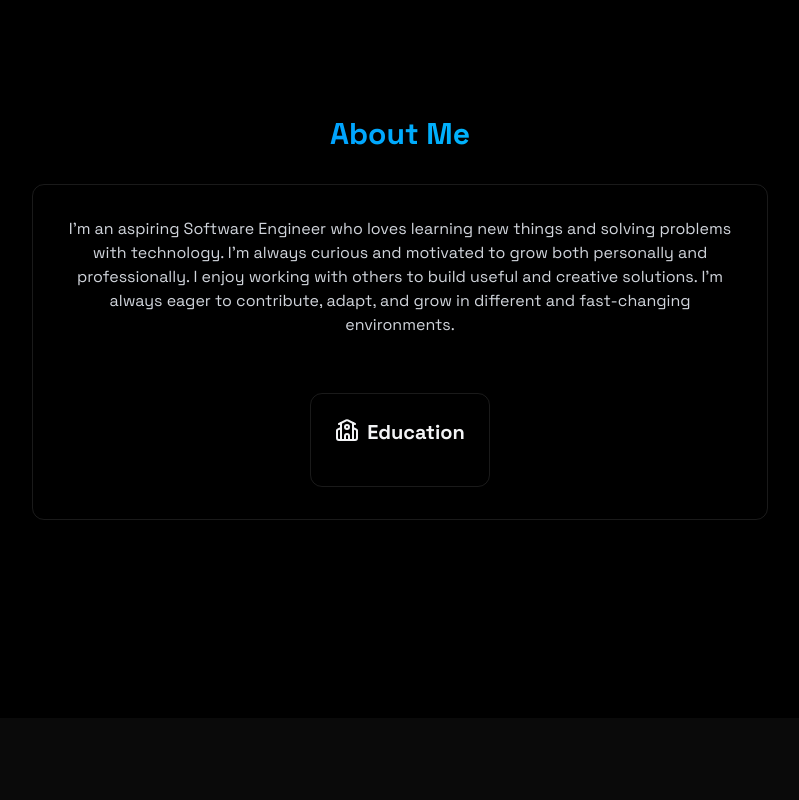
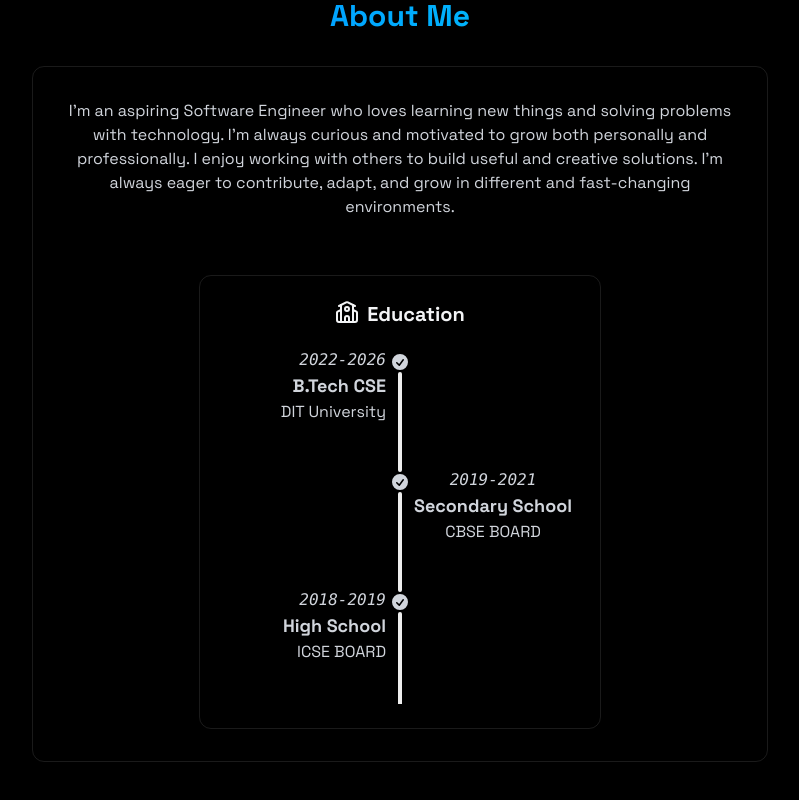
Before and after one commit to killlercram/Main_Portfolio, a React (Vite) app: page / in a window 1280 px wide. Shown: the part 882-1682 px from the top of the page, without its empty margins (240-1039 px from the left). Before the commit the page ends 1600 px from the top, so only its background shows below. Built offline with nearby package versions, Linux system fonts and the light colour scheme.

Commit message:
Added the Education in About me

```diff
--- a/package.json
+++ b/package.json
@@ -22,6 +22,7 @@
     "@types/react": "^19.0.10",
     "@types/react-dom": "^19.0.4",
     "@vitejs/plugin-react": "^4.3.4",
+    "daisyui": "^5.0.28",
     "eslint": "^9.22.0",
     "eslint-plugin-react-hooks": "^5.2.0",
     "eslint-plugin-react-refresh": "^0.4.19",
--- a/src/App.css
+++ b/src/App.css
@@ -0,0 +1 @@
+@plugin "daisyui";
--- a/src/components/sections/About.jsx
+++ b/src/components/sections/About.jsx
@@ -1,21 +1,7 @@
 import { School } from "lucide-react";
+import { Education } from "./Education";
 
 export const About = () => {
-const WebdevSkills = [
-"HTML",
-"CSS",
-"React.js",
-"Node.js",
-"Tailwind",
-"SQL",
-"MonoDB",
-"JAVA",
-"JS",
-"Express",
-"Axios",
-];
-const DevOpsSkills = ["React", "Node.js", "Tailwind", "HTML"];
-
   return (
     <section
       id="about"
@@ -43,11 +29,11 @@ environments.
 
           <div className=" gap-6 mt-8">
             <div className="p-6 rounded-xl border-white/10 border hover:-translate-y-1 transition-all">
-<h3 className="text-xl font-bold mb-4 flex justify-center gap-2">
+              <h3 className="text-xl font-bold mb-4 flex justify-center gap-2 ">
                 <School />
                 Education
               </h3>
-
+              <Education />
             </div>
           </div>
 
@@ -71,22 +57,6 @@ Education
 </div>
 </div> */}
         </div>
-
-{/* Education */}
-{/* <div className="grid grid-cols-1 md:grid-cols-2 gap-6 mt-8">
-<div className="p-6 rounded-xl border-white/10 border hover:-translate-y-1 transition-all">
-<h3 className="text-xl font-bold mb-4 flex justify-center gap-2">
-<School />
-Education
-</h3>
-<ul>
-<li>
-<strong>B.Tech in Computer Science</strong> -DITU [2022-2026]
-</li>
-</ul>
-</div>
-</div> */}
-
       </div>
     </section>
   );
--- /dev/null
+++ b/src/components/sections/Education.jsx
@@ -0,0 +1,81 @@
+import { Calendar } from "lucide-react";
+
+export const Education = () => {
+  return(
+  <ul className="timeline timeline-snap-icon  timeline-vertical text-gray-300">
+    {/* first Component */}
+    <li>
+      <div className="timeline-middle">
+        <svg
+          xmlns="http://www.w3.org/2000/svg"
+          viewBox="0 0 20 20"
+          fill="currentColor"
+          className="h-5 w-5"
+        >
+          <path
+            fillRule="evenodd"
+            d="M10 18a8 8 0 100-16 8 8 0 000 16zm3.857-9.809a.75.75 0 00-1.214-.882l-3.483 4.79-1.88-1.88a.75.75 0 10-1.06 1.061l2.5 2.5a.75.75 0 001.137-.089l4-5.5z"
+            clipRule="evenodd"
+          />
+        </svg>
+      </div>
+      <div className="timeline-start mb-10 md:text-end">
+        <time className="font-mono italic">2022-2026</time>
+        <div className="text-lg font-black">B.Tech CSE</div>
+        <span>DIT University</span>
+      </div>
+      <hr />
+    </li>
+
+    {/* Second Component */}
+    <li>
+      <hr />
+      <div className="timeline-middle">
+        <svg
+          xmlns="http://www.w3.org/2000/svg"
+          viewBox="0 0 20 20"
+          fill="currentColor"
+          className="h-5 w-5"
+        >
+          <path
+            fillRule="evenodd"
+            d="M10 18a8 8 0 100-16 8 8 0 000 16zm3.857-9.809a.75.75 0 00-1.214-.882l-3.483 4.79-1.88-1.88a.75.75 0 10-1.06 1.061l2.5 2.5a.75.75 0 001.137-.089l4-5.5z"
+            clipRule="evenodd"
+          />
+        </svg>
+      </div>
+      <div className="timeline-end md:mb-10">
+        <time className="font-mono italic text-left">2019-2021</time>
+        <div className="text-lg font-black">Secondary School</div>
+        <span>CBSE BOARD</span>
+      </div>
+      <hr />
+    </li>
+
+    {/* Third Component */}
+    <li>
+      <hr />
+      <div className="timeline-middle">
+        <svg
+          xmlns="http://www.w3.org/2000/svg"
+          viewBox="0 0 20 20"
+          fill="currentColor"
+          className="h-5 w-5"
+        >
+          <path
+            fillRule="evenodd"
+            d="M10 18a8 8 0 100-16 8 8 0 000 16zm3.857-9.809a.75.75 0 00-1.214-.882l-3.483 4.79-1.88-1.88a.75.75 0 10-1.06 1.061l2.5 2.5a.75.75 0 001.137-.089l4-5.5z"
+            clipRule="evenodd"
+          />
+        </svg>
+      </div>
+      <div className="timeline-start mb-10 md:text-end">
+        <time className="font-mono italic">2018-2019</time>
+        <div className="text-lg font-black ">High School</div>
+        <span>ICSE BOARD</span>
+
+      </div>
+      <hr />
+    </li>
+  </ul>);
+}
--- a/src/index.css
+++ b/src/index.css
@@ -1,4 +1,5 @@
 @import "tailwindcss";
+@plugin "daisyui";
 
 html, body{
   margin: 0;
```
Also changed, not shown: 1 other file (tests, documents, lock files or other folders). Lines whose indentation alone changed are shown as unchanged.
